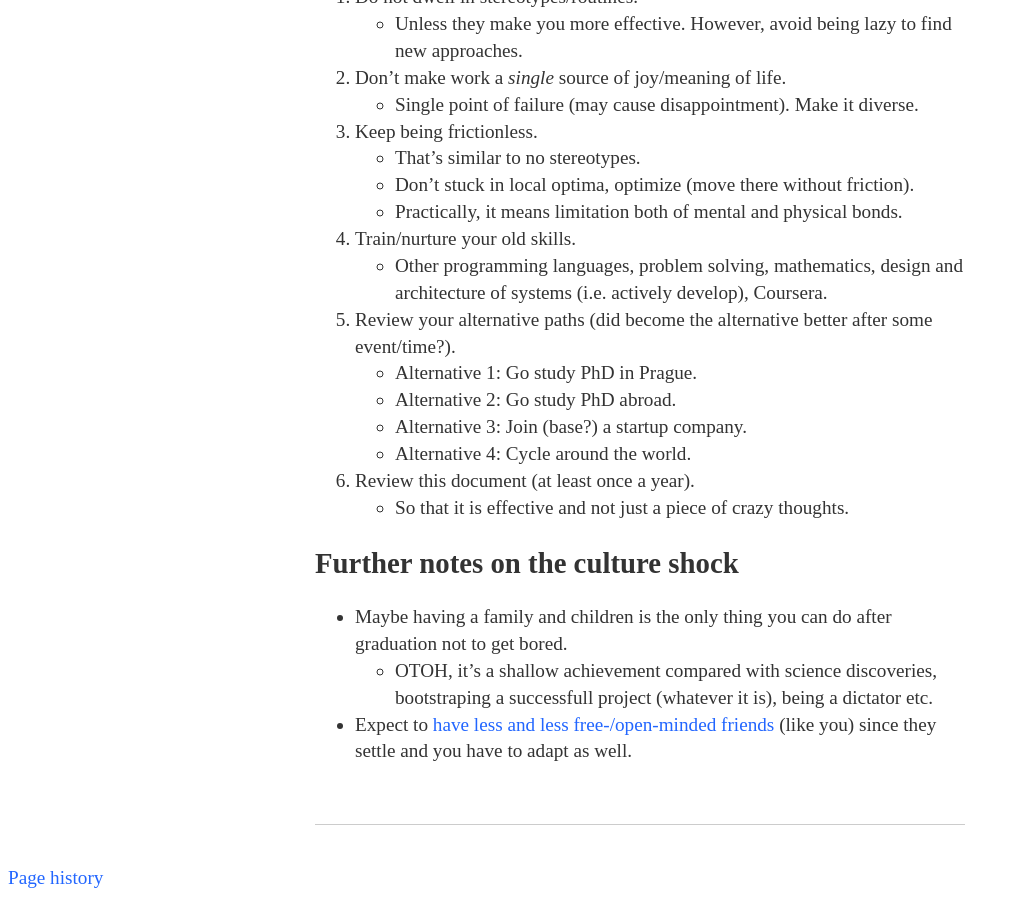
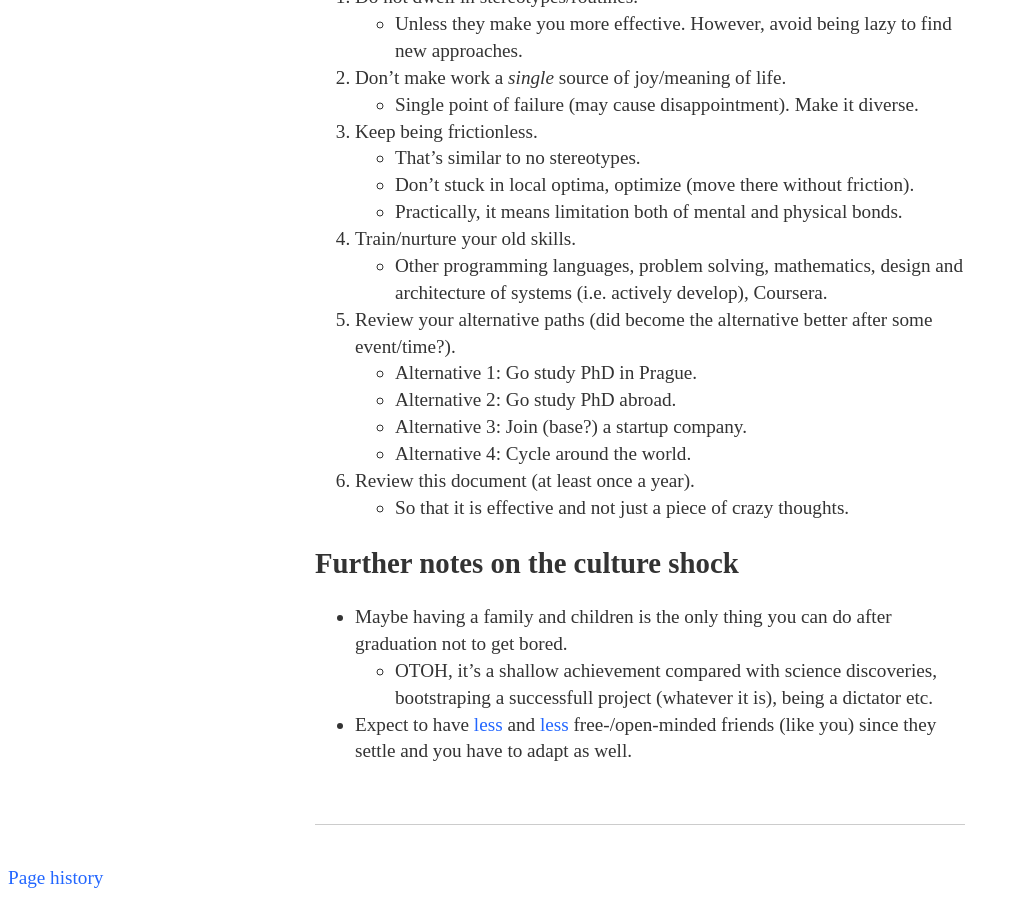
Before and after one commit to Werkov/Werkov.github.io, a Jekyll site: the page built from _posts/2015-12-07-declaration-of-progression.md, in a window 1280 px wide and 900 px high, scrolled down 689 px. Shown: the whole window, without its empty margins (0-1015 px from the left). Built offline with Jekyll 4.4.1, drawn with Linux system fonts in a browser that asks for light colours; part of the change alters nothing that is shown.

```diff
--- a/_posts/2015-12-07-declaration-of-progression.md
+++ b/_posts/2015-12-07-declaration-of-progression.md
@@ -54,7 +54,8 @@ comparison would be still valid.)
     * OTOH, it's a shallow achievement compared with science discoveries,
       bootstraping a successfull project (whatever it is), being a dictator
       etc.
-  * Expect to [have less and less free-/open-minded friends][2] (like you)
+  * Expect to have [less][2] and [less][3] free-/open-minded friends (like you)
     since they settle and you have to adapt as well.
 
 [2]: http://www.theatlantic.com/health/archive/2015/10/how-friendships-change-over-time-in-adulthood/411466/
+[3]: https://ourworldindata.org/time-with-others-lifetime
```
